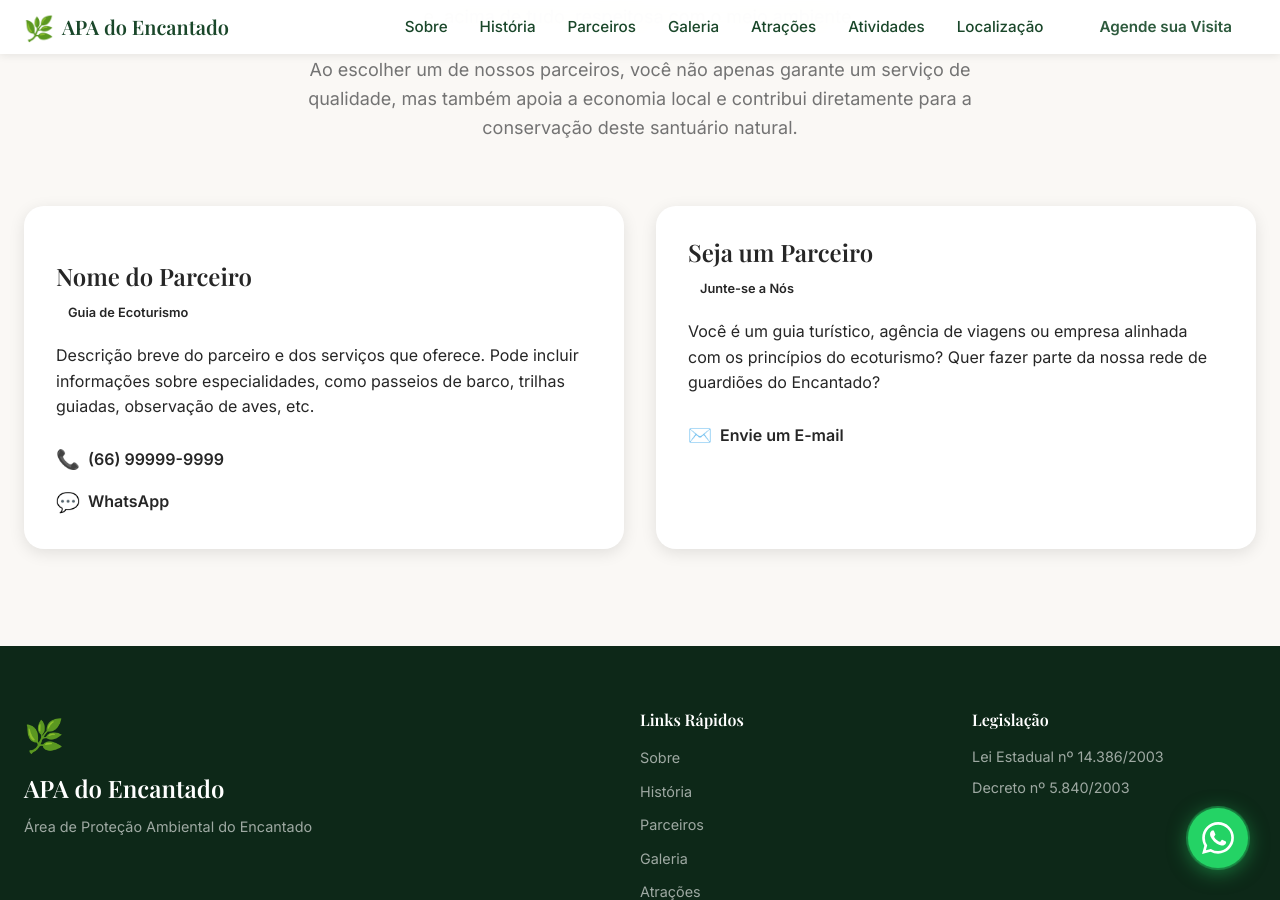
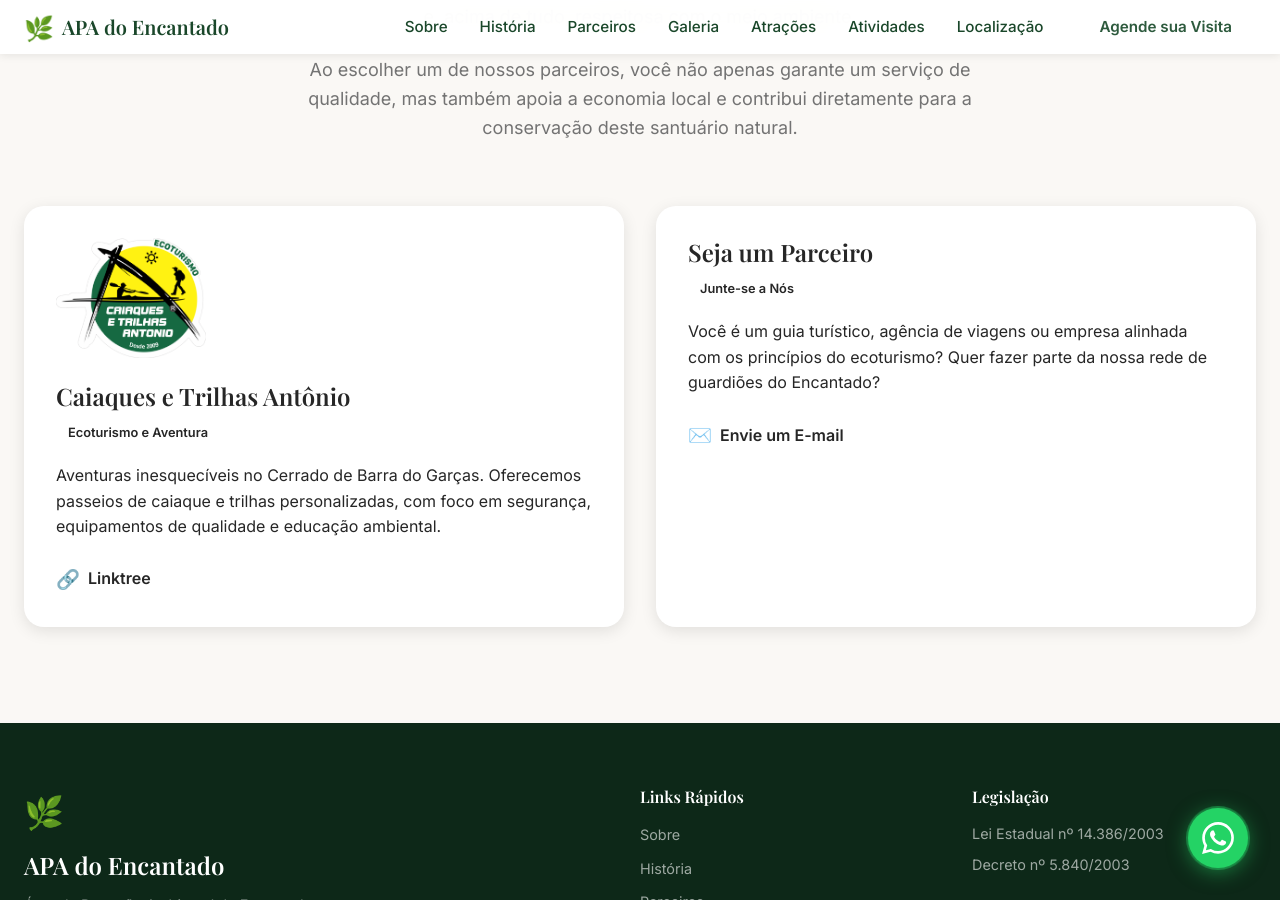
Before and after one commit to arthurdapaz/apadoencantado, a Jekyll site: the page built from parceiros/index.html, in a window 1280 px wide and 900 px high, scrolled down 1236 px. Built offline with Jekyll 4.4.1, drawn with Linux system fonts in a browser that asks for light colours.

Commit message:
atualiza parceiro

```diff
--- a/parceiros/index.html
+++ b/parceiros/index.html
@@ -31,21 +31,17 @@ structured_data_include: structured-data-parceiros.html
             <!-- Exemplo de Card de Parceiro -->
             <div class="partner-card organic-box">
                 <div class="partner-logo">
-                    <!-- Imagem do parceiro -->
-                    <!-- <img src="{{ site.baseurl }}/assets/images/parceiros/logo-parceiro-1.png" alt="Logo do Parceiro 1"> -->
+                    <img src="{{ site.baseurl }}/assets/images/parceiros/caiaques-e-trilhas-antonio-logo.png" alt="Logo Caiaques e Trilhas Antônio">
                 </div>
                 <div class="partner-info">
-                    <h3>Nome do Parceiro</h3>
-                    <span class="partner-category">Guia de Ecoturismo</span>
+                    <h3>Caiaques e Trilhas Antônio</h3>
+                    <span class="partner-category">Ecoturismo e Aventura</span>
                     <p>
-                        Descrição breve do parceiro e dos serviços que oferece. Pode incluir informações sobre especialidades, como passeios de barco, trilhas guiadas, observação de aves, etc.
+                        Aventuras inesquecíveis no Cerrado de Barra do Garças. Oferecemos passeios de caiaque e trilhas personalizadas, com foco em segurança, equipamentos de qualidade e educação ambiental.
                     </p>
                     <div class="partner-contact">
-                        <a href="tel:+5566999999999" class="partner-link">
-                            <span class="btn-icon">📞</span> (66) 99999-9999
-                        </a>
-                        <a href="https://wa.me/5566999999999" target="_blank" rel="noopener noreferrer" class="partner-link">
-                            <span class="btn-icon">💬</span> WhatsApp
+                        <a href="https://linktr.ee/caiaquesetrilhas" target="_blank" rel="noopener noreferrer" class="partner-link">
+                            <span class="btn-icon">🔗</span> Linktree
                         </a>
                     </div>
                 </div>
```
